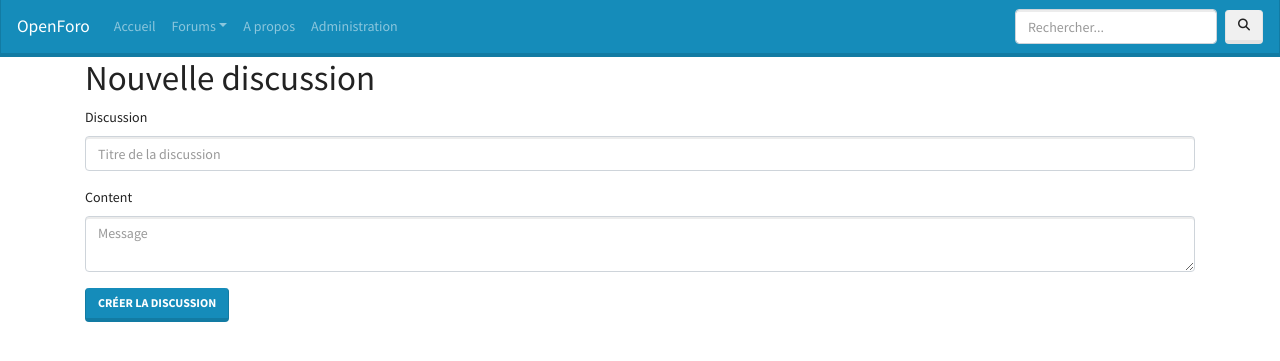
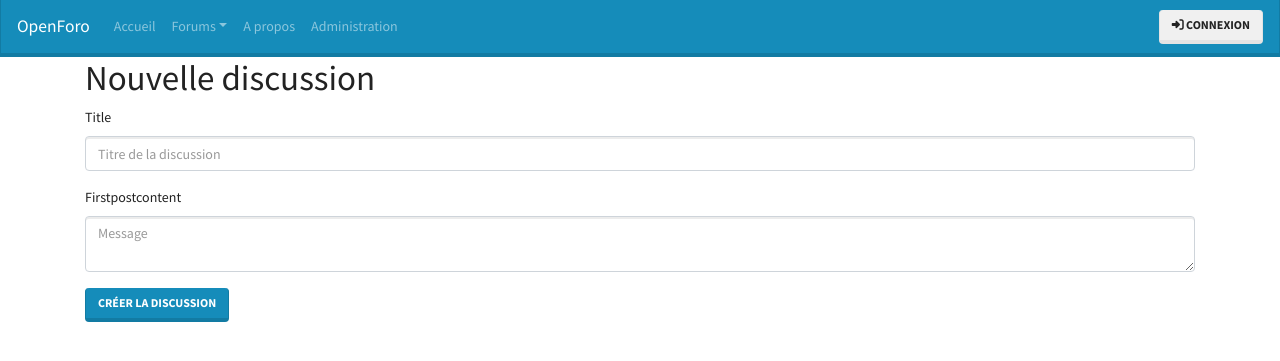
Before and after one commit to ythepaut/openforo, a Symfony app: template openforo/templates/discussion/new_discussion.html.twig in a window 1280 px wide. Shown: the top 361 px of the page. Run offline with Twig, Linux system fonts and the light colour scheme; the template is opened without the code that fills it, so the values that code supplies are empty; form fields are guessed from the names that the template uses; some libraries are stand-ins or nearby versions.

Commit message:
Fin ajout formulaire de création de discussion

```diff
--- a/openforo/src/Form/DiscussionType.php
+++ b/openforo/src/Form/DiscussionType.php
@@ -4,6 +4,7 @@ namespace App\Form;
 
 use App\Entity\Discussion;
 use Symfony\Component\Form\AbstractType;
+use Symfony\Component\Form\Extension\Core\Type\TextareaType;
 use Symfony\Component\Form\FormBuilderInterface;
 use Symfony\Component\OptionsResolver\OptionsResolver;
 
@@ -13,6 +14,7 @@ class DiscussionType extends AbstractType
     {
         $builder
             ->add('title')
+            ->add('firstpostcontent', TextareaType::class)
         ;
     }
 
--- a/openforo/templates/base.html.twig
+++ b/openforo/templates/base.html.twig
@@ -37,12 +37,14 @@
                         <a class="nav-link" href="admin">Administration</a>
                     </li>
                 </ul>
-                <form class="form-inline my-2 my-lg-0" method="GET" action="/">
-                    <input class="form-control mr-sm-2" type="text" name="query" placeholder="Rechercher..." required>
-                    <button class="btn btn-secondary my-2 my-sm-0" type="submit"><i class="fas fa-search"></i></button>
-                </form>
+                <ul class="navbar-nav">
+                    <li>
+                        <button class="btn btn-secondary" data-toggle="modal" data-target="#modalLogin" type="button"><i class="fas fa-sign-in-alt"></i> Connexion</button>
+                    </li>
+                </ul>
             </div>
         </nav>
+
 
 
         <div class="container">
--- a/openforo/templates/discussion/new_discussion.html.twig
+++ b/openforo/templates/discussion/new_discussion.html.twig
@@ -10,9 +10,9 @@
 
     {{ form_start(form) }}
 
-    {{ form_row(form.discussion, {'attr' : {'placeholder' : 'Titre de la discussion'}}) }}
+    {{ form_row(form.title, {'attr' : {'placeholder' : 'Titre de la discussion'}}) }}
 
-    {{ form_row(form.content, {'attr' : {'placeholder' : 'Message'}}) }}
+    {{ form_row(form.firstpostcontent, {'attr' : {'placeholder' : 'Message'}}) }}
 
     <button type="submit" class="btn btn-primary">Créer la discussion</button>
 
```
Also changed, not shown: openforo/src/Controller/PageController.php (+4 -3 lines), openforo/src/Entity/Discussion.php (+23 -0 lines), openforo/src/Form/PostType.php (deleted, +0 -26 lines).
